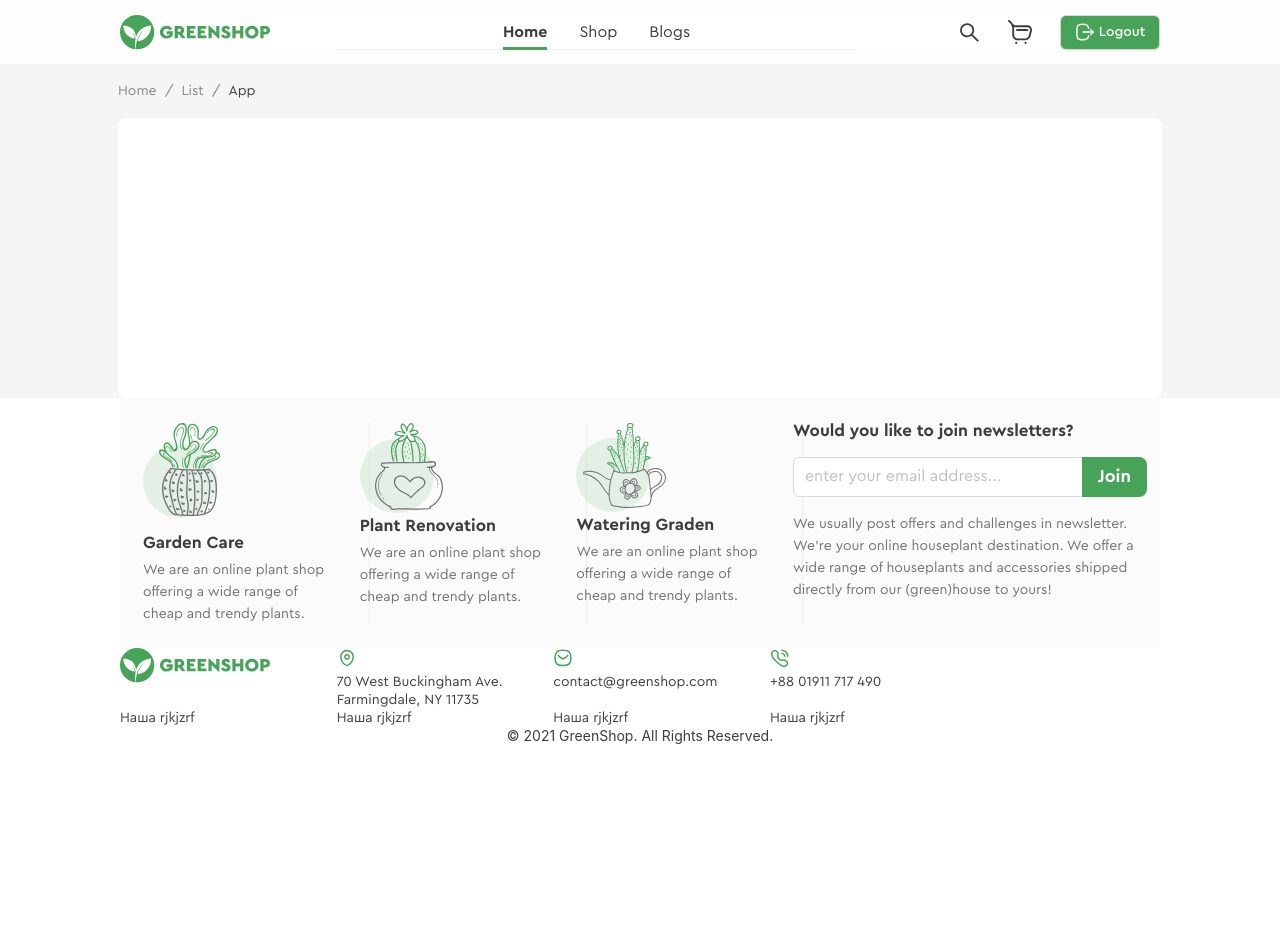
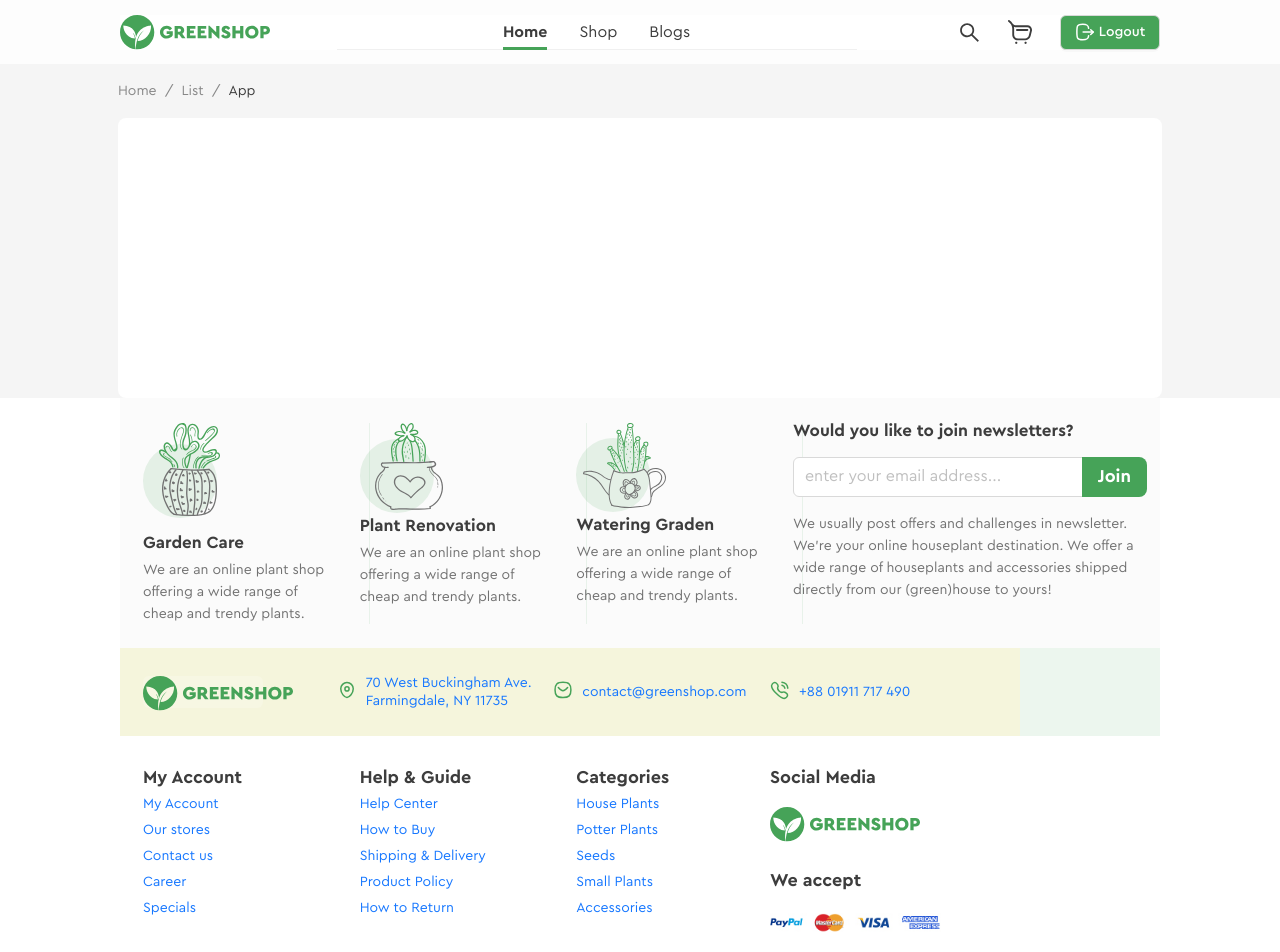
Before and after one commit to Svetlana148/Online_shop, a React (Create React App) app: page / in a window 1280 px wide. Shown: the top 952 px of the page. Built offline with nearby package versions, Linux system fonts and the light colour scheme.

Commit message:
SCRUM_16   2/3 of Footer is completed

```diff
--- a/src/components/AppFooter/AppFooter.module.css
+++ b/src/components/AppFooter/AppFooter.module.css
@@ -112,6 +112,9 @@
 }
 
 
+
+
+
 /* ----2 Row---------------------------------------------------------------- */
 .appFooter_row2 {
 	height: 88px;
@@ -121,8 +124,9 @@
 }
 
 .appFooter_row2_card {
-	/* display: flex;
-	flex-direction: row; */
+	width: 250px;
+	min-width: 250px;
+	height: 100%;
 	height: 100%;
 	background-color: beige;
 }
@@ -130,11 +134,55 @@
 .appFooter_row2_card_container {
 	display: flex;
 	flex-direction: row;
-	/* padding: 25px 0 24px 23px; */
-
-	justify-content: start;
 	align-items: center;
-	/* width: 204px; */
-	/* background-color: rgb(212, 212, 168); */
 	height: 100%;
 }
+
+.appFooter_row2_card1_container {
+	padding: 0 0 0 23px;
+}
+
+.appFooter_row2_card_text {
+padding: 0 0 0 9px;
+}
+
+/* ----3 Row---------------------------------------------------------------- */
+
+.appFooter_row3 {
+	height: 236px;
+	min-height: 236px;
+	flex-wrap: nowrap;
+	padding: 33px 0 0 0;
+}
+
+.appFooter_row3_card_container {
+	padding: 0 0 0 23px;
+}
+
+.appFooter_row3_card_title {
+	font-weight: 700;
+	font-size: 18px;
+	line-height: 94%;
+	margin: 0 0 8px 0;
+}
+
+.appFooter_row3_card_link {
+	margin: 4px 0 4px 0;
+}
+
+.appFooter_row3_card4_container {
+
+}
+
+.appFooter_row3_card4_1 {
+	padding: 0 0 33px 0;
+}
+
+.appFooter_row3_card4_title {
+	padding: 0 0 13px 0;
+}
+
+.appFooter_row3_card4_paySystems {
+	max-width: 224px;
+	max-height: 26px;
+}
--- a/src/components/AppFooter/AppFooter.tsx
+++ b/src/components/AppFooter/AppFooter.tsx
@@ -21,6 +21,8 @@ import AppFooter_paySystems from '../../resources/img/AppFooter/AppFooter_paySys
 
 
 
+
+
 //Типизация для "Footer"-а
 export type PropsType = {}
 
@@ -34,11 +36,10 @@ const AppFooter:React.FC<PropsType> = (props) => {
 		<Footer className= {s.appFooter} style={{ padding: '0 120px' }}>
 
 
-
-
+			{/* ---------1 Row-----------------------  */}
 			<Row className={s.appFooter_row1}>
+				{/* ---------1 карточка-----------------------  */}
 				<Col span={5}>
-						{/* ---------1 карточка-----------------------  */}
 						<div className={s.appFooter_row1_card}>
 							<div className={s.appFooter_row1_card_container}>
 								<div  className={s.AppFooter_row1_img1}>
@@ -138,72 +139,170 @@ const AppFooter:React.FC<PropsType> = (props) => {
 
 			{/* ---------2 Row-----------------------  */}
 
-			<Row className={s.Appfooter_row2}>
+			<Row className={s.appFooter_row2}>
 
+				{/* ---------1 карточка-----------------------  */}
 				<Col span={5}>
-
+					<div className={s.appFooter_row2_card}>
+						<div className={s.appFooter_row2_card_container}>
+							<div className={s.appFooter_row2_card1_container}>
 								<div className={s.appHeader_logo}>
 									<img src={OnlineShopLogo} alt='' />
 								</div>
+							</div>
+						</div>
+					</div>
 				</Col>
 
+
+				{/* ---------2 карточка-----------------------  */}
 				<Col span={5}>
+					<div className={s.appFooter_row2_card}>
+						<div className={s.appFooter_row2_card_container}>
 							<div  className={s.AppFooter_img1}>
 								<img  src={AppFooter_EnvironmentOutline} alt="" />
 							</div>
-					<div className={s.appFooter_card_text}>
-						70 West Buckingham Ave.
-					Farmingdale, NY 11735
+
+							<div className={s.appFooter_row2_card_text}>
+							<a href="https://maps.google.com/maps?q=70 West Buckingham Ave.
+								Farmingdale, NY 11735" target="_blank" rel="noreferrer">70 West Buckingham Ave.
+							Farmingdale, NY 11735</a>
+
+							</div>
+						</div>
 					</div>
 				</Col>
 
+
+				{/* ---------3 карточка-----------------------  */}
 				<Col span={5}>
+					<div className={s.appFooter_row2_card}>
+						<div className={s.appFooter_row2_card_container}>
 							<div className={s.AppFooter_img1}>
 								<img src={AppFooter_Contacts} alt=''/>
 							</div>
-					<div className={s.appFooter_card_text}>
-						contact@greenshop.com
+
+							<div className={s.appFooter_row2_card_text}>
+								<a href="mailto:contact@greenshop.com" target="_blank" rel="noreferrer">contact@greenshop.com</a>
+
+							</div>
+						</div>
 					</div>
 				</Col>
 
+
+			{/* ---------4 карточка-----------------------  */}
 				<Col span={9}>
+					<div className={s.appFooter_row2_card}>
+						<div className={s.appFooter_row2_card_container}>
 							<div className={s.AppFooter_img1}>
 								<img src={AppFooter_Phon} alt=''/>
 							</div>
-					<div className={s.appFooter_card_text}>
-						+88 01911 717 490
+
+							<div className={s.appFooter_row2_card_text}>
+							<a href="tel:+88 01911 717 490">+88 01911 717 490</a>
+							</div>
+						</div>
+					</div>
+				</Col>
+			</Row>
+
+
+			{/* ---------3 Row-----------------------  */}
+
+
+			<Row className={s.appFooter_row3}>
+				{/* ---------1 карточка-----------------------  */}
+				<Col span={5}>
+				<div className={s.appFooter_row3_card}>
+							<div className={s.appFooter_row3_card_container}>
+								<div className={s.appFooter_row3_card_title}>My Account</div>
+
+								<div className={s.appFooter_row1_card_text}>
+									<div className={s.appFooter_row3_card_link}><a href="#0">My Account</a></div>
+									<div className={s.appFooter_row3_card_link}><a href="#0" >Our stores</a></div>
+									<div className={s.appFooter_row3_card_link}><a href="#0" >Contact us</a></div>
+									<div className={s.appFooter_row3_card_link}><a href="#0" >Career</a></div>
+									<div className={s.appFooter_row3_card_link}><a href="#0" >Specials</a></div>
+								</div>
+							</div>
 						</div>
 				</Col>
 
-			</Row>
+
+				{/* ---------2 карточка-----------------------  */}
+				<Col span={5}>
+				<div className={s.appFooter_row3_card}>
+							<div className={s.appFooter_row3_card_container}>
+								<div className={s.appFooter_row3_card_title}>Help & Guide</div>
+
+								<div className={s.appFooter_row1_card_text}>
+									<div className={s.appFooter_row3_card_link}><a href="#0">Help Center</a></div>
+									<div className={s.appFooter_row3_card_link}><a href="#0" >How to Buy</a></div>
+									<div className={s.appFooter_row3_card_link}><a href="#0" >Shipping & Delivery</a></div>
+									<div className={s.appFooter_row3_card_link}><a href="#0" >Product Policy</a></div>
+									<div className={s.appFooter_row3_card_link}><a href="#0" >How to Return</a></div>
+								</div>
+							</div>
+						</div>
+				</Col>
+
+
+				{/* ---------3 карточка-----------------------  */}
+				<Col span={5}>
+				<div className={s.appFooter_row3_card}>
+							<div className={s.appFooter_row3_card_container}>
+								<div className={s.appFooter_row3_card_title}>Categories</div>
+
+								<div className={s.appFooter_row1_card_text}>
+									<div className={s.appFooter_row3_card_link}><a href="#0">House Plants</a></div>
+									<div className={s.appFooter_row3_card_link}><a href="#0" >Potter Plants</a></div>
+									<div className={s.appFooter_row3_card_link}><a href="#0" >Seeds</a></div>
+									<div className={s.appFooter_row3_card_link}><a href="#0" >Small Plants</a></div>
+									<div className={s.appFooter_row3_card_link}><a href="#0" >Accessories</a></div>
+								</div>
+							</div>
+						</div>
+				</Col>
+
+				{/* ---------4 карточка-----------------------  */}
+				<Col span={5}>
+				<div className={s.appFooter_row3_card}>
+							<div className={s.appFooter_row3_card4_container}>
+								<div className={s.appFooter_row3_card4_1}>
+									<div className={s.appFooter_row3_card_title}>
+										<div className={s.appFooter_row3_card4_title}>
+											Social Media
+										</div>
+									</div>
+										<div className={s.appHeader_logo}>
+											<img src={OnlineShopLogo} alt='' />
+										</div>
+								</div>
+
+								<div className={s.appFooter_row3_card4_2}>
+									<div className={s.appFooter_row3_card_title}>
+										<div className={s.appFooter_row3_card4_title}>
+											We accept
+										</div>
+									</div>
+
+										<img className={s.appFooter_row3_card4_paySystems} src={AppFooter_paySystems} alt=''/>
+
+								</div>
+
+							</div>
+						</div>
+				</Col>
 
 
 
 
-			<Row >
-				<Col span={5}>
-					<div >
-					Наша rjkjzrf
-					</div>
-				</Col>
 
-				<Col span={5}>
-					<div >
-					Наша rjkjzrf
-					</div>
-				</Col>
 
-				<Col span={5}>
-					<div >
-					Наша rjkjzrf
-					</div>
-				</Col>
 
-				<Col span={9}>
-					<div >
-					Наша rjkjzrf
-					</div>
-				</Col>
+
+
 
 			</Row>
 
```
Lines whose indentation alone changed are shown as unchanged.
